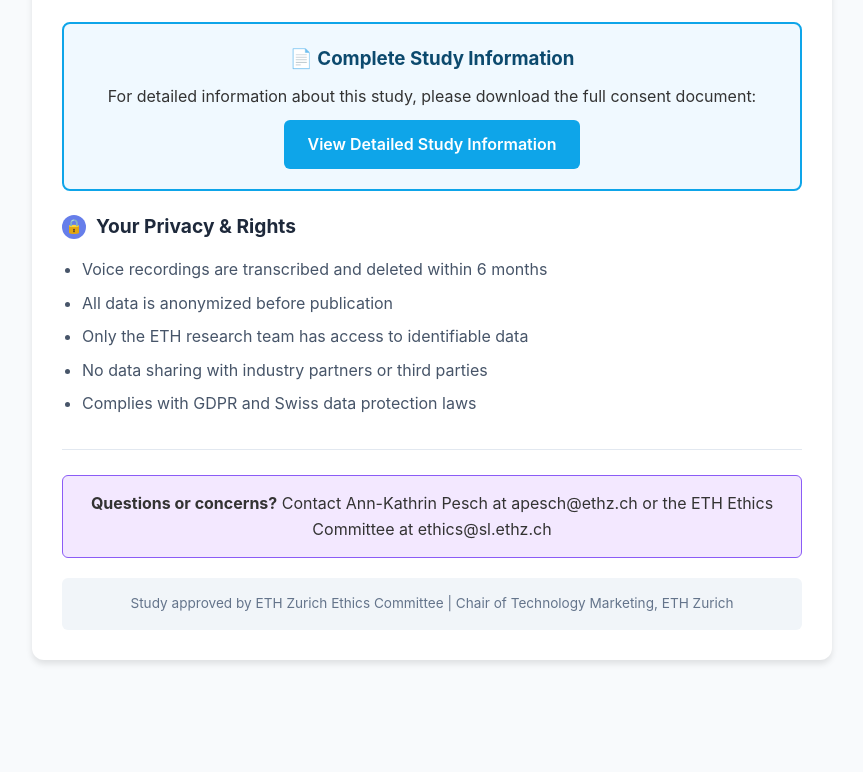
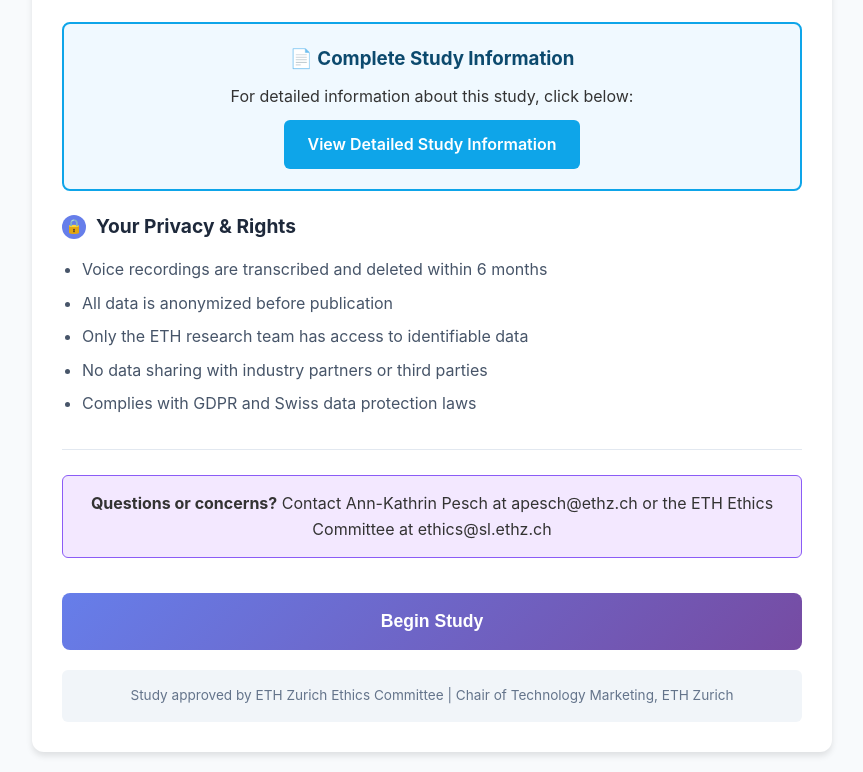
Before and after one commit to a8p01/ai-shopping-study, a plain HTML site: page index.html in a window 1280 px wide. Shown: the part 776-1548 px from the top of the page, without its empty margins (208-1071 px from the left). Before the commit the page ends 1456 px from the top, so only its background shows below. Drawn offline with Linux system fonts and the light colour scheme.

Commit message:
Update index.html

```diff
--- a/index.html
+++ b/index.html
@@ -294,7 +294,7 @@
 
             <div class="pdf-download">
                 <h3>📄 Complete Study Information</h3>
-                <p>For detailed information about this study, please download the full consent document:</p>
+                <p>For detailed information about this study, click below:</p>
                 <a href="#" onclick="showDetailedInfo()">View Detailed Study Information</a>
             </div>
 
@@ -312,6 +312,10 @@
             <div class="highlight-box">
                 <strong>Questions or concerns?</strong> Contact Ann-Kathrin Pesch at apesch@ethz.ch or the ETH Ethics Committee at ethics@sl.ethz.ch
             </div>
+
+            <button class="submit-button" onclick="beginStudy()">
+                Begin Study
+            </button>
 
             <div class="footer-info">
                 Study approved by ETH Zurich Ethics Committee | Chair of Technology Marketing, ETH Zurich
@@ -419,6 +423,14 @@
                 closePDFModal();
             }
         }
+
+        function beginStudy() {
+            // Here you would redirect to the actual study
+            alert('Thank you. You will now be redirected to begin the study.');
+
+            // Redirect to the actual study
+            // window.location.href = 'your-study-url';
+        }
     </script>
 </body>
 </html>
```
